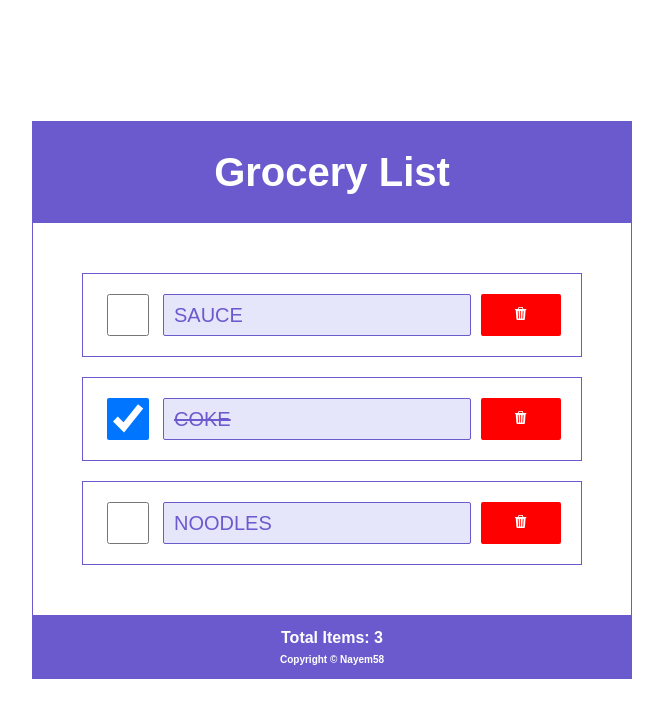
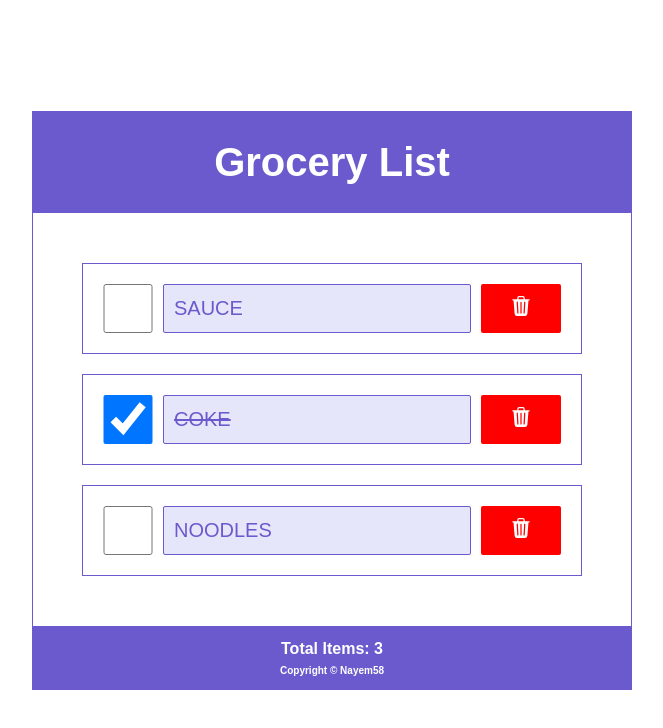
Before and after one commit to Nayem58/groceries-list, a React (Vite) app: page / in a window 1280 px wide. Shown: the top 728 px of the page, without its empty margins (308-971 px from the left). Built offline with nearby package versions, Linux system fonts and the light colour scheme.

Commit message:
removed react import from all the other files except the main.jsx

```diff
--- a/src/App.jsx
+++ b/src/App.jsx
@@ -1,4 +1,3 @@
-import React from "react";
 import Header from "./layouts/Header";
 import Block from "./layouts/Block";
 import List from "./components/List";
--- a/src/index.css
+++ b/src/index.css
@@ -78,7 +78,7 @@ h4,
 h5,
 h6 {
   color: slateblue;
-  font-size: 80px;
+  font-size: 30px;
   font-weight: 500;
 }
 
@@ -195,6 +195,7 @@ input[type="checkbox"] {
       background-color: red;
       border: 2px solid red;
       height: 100%;
+      font-size: 20px;
 
       &:hover {
         background-color: #fff;
--- a/src/layouts/Block.jsx
+++ b/src/layouts/Block.jsx
@@ -1,5 +1,3 @@
-import React from "react";
-
 function Block({ children }) {
   return (
     <div className="py-50px">
--- a/src/layouts/Footer.jsx
+++ b/src/layouts/Footer.jsx
@@ -1,5 +1,3 @@
-import React from "react";
-
 function Footer({ listCount }) {
   return (
     <footer>
--- a/src/layouts/Header.jsx
+++ b/src/layouts/Header.jsx
@@ -1,5 +1,3 @@
-import React from "react";
-
 function Header({ headerTxt }) {
   return <header>{headerTxt}</header>;
 }
```
